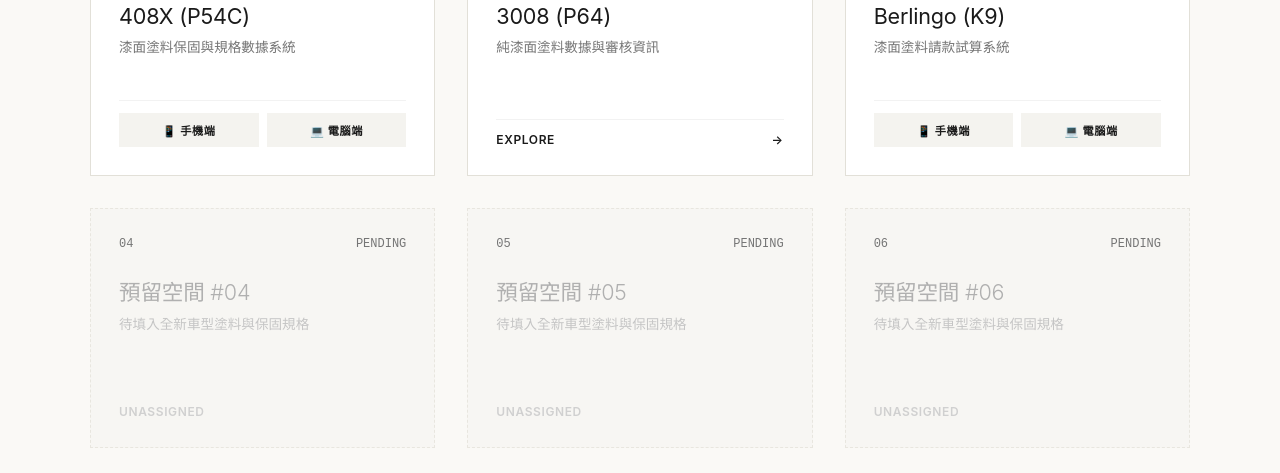
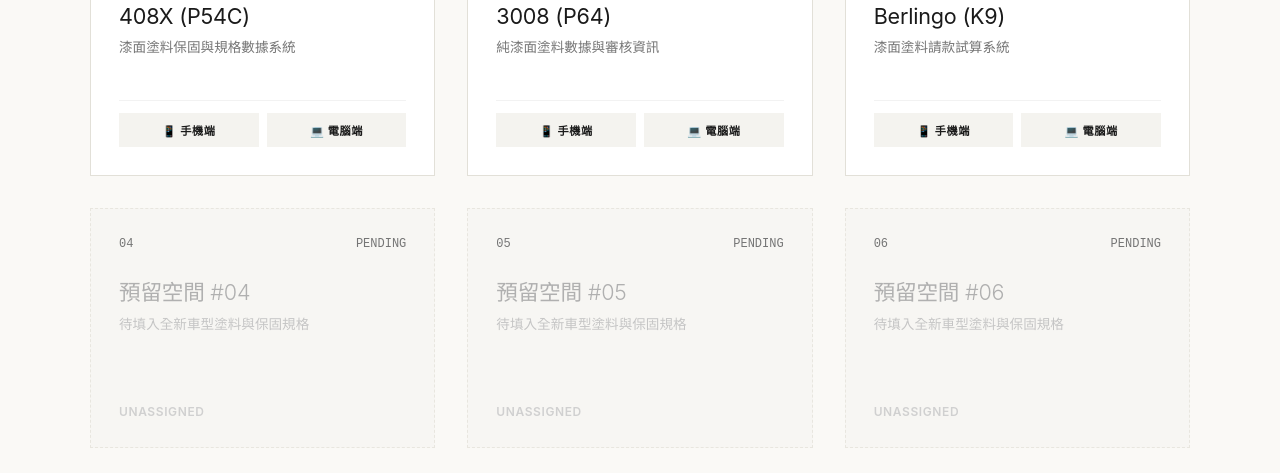
Before and after one commit to xdespair0217/whiteboard, a plain HTML site: page index20.html in a window 1280 px wide. Shown: the part 327-800 px from the top of the page. Drawn offline with Linux system fonts and the light colour scheme.

Commit message:
Update index20.html

```diff
--- a/index20.html
+++ b/index20.html
@@ -269,7 +269,7 @@
                 </div>
             </div>
 
-            <!-- 02. Peugeot 3008 -->
+            <!-- 02. Peugeot 3008 (雙平台) -->
             <div class="item active">
                 <div>
                     <div class="item-number">
@@ -281,10 +281,14 @@
                         <p class="item-desc">純漆面塗料數據與審核資訊</p>
                     </div>
                 </div>
-                <a href="https://xdespair0217.github.io/whiteboard/index11.html" target="_blank" class="item-footer-single">
-                    <span>EXPLORE</span>
-                    <span class="arrow">→</span>
-                </a>
+                <div class="item-footer-dual">
+                    <a href="https://xdespair0217.github.io/whiteboard/index11A.html" target="_blank" class="action-btn">
+                        📱 手機端
+                    </a>
+                    <a href="https://xdespair0217.github.io/whiteboard/index11.html" target="_blank" class="action-btn">
+                        💻 電腦端
+                    </a>
+                </div>
             </div>
 
             <!-- 03. Citroën Berlingo (雙平台) -->
```
